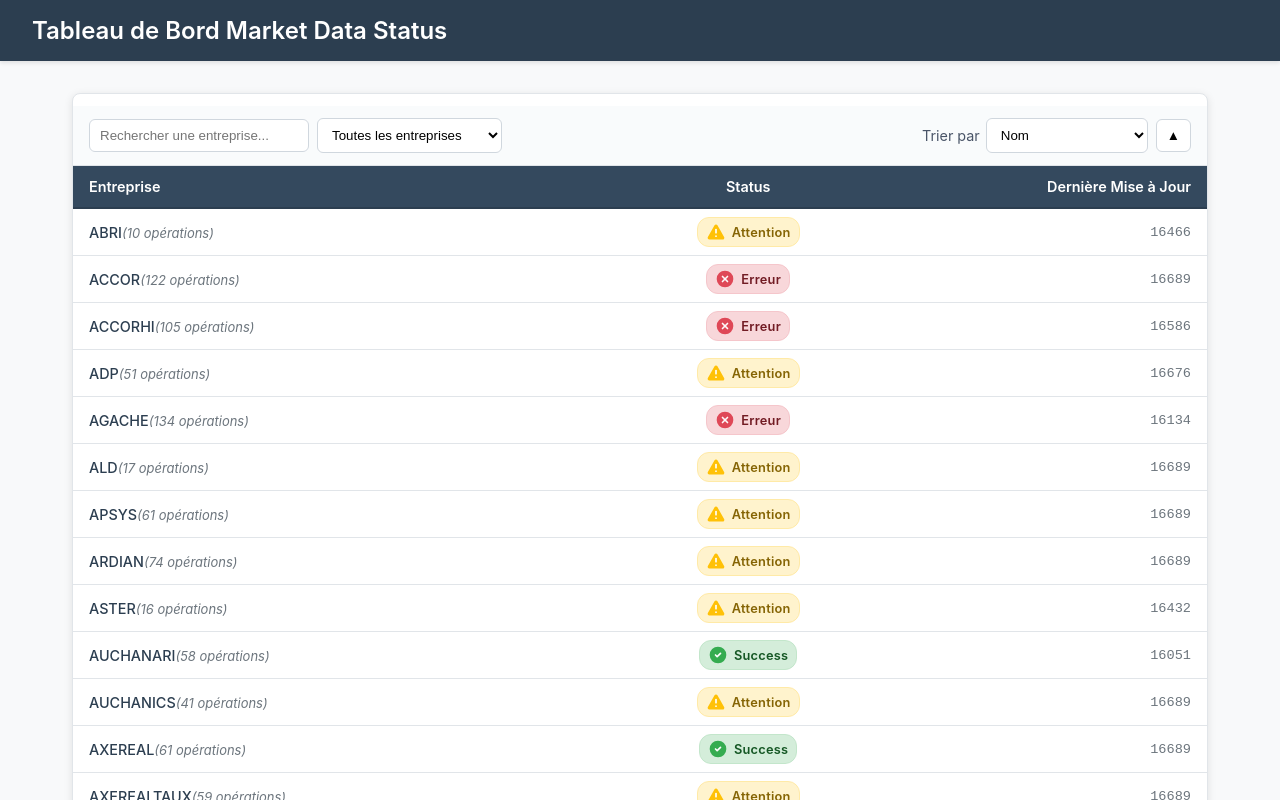
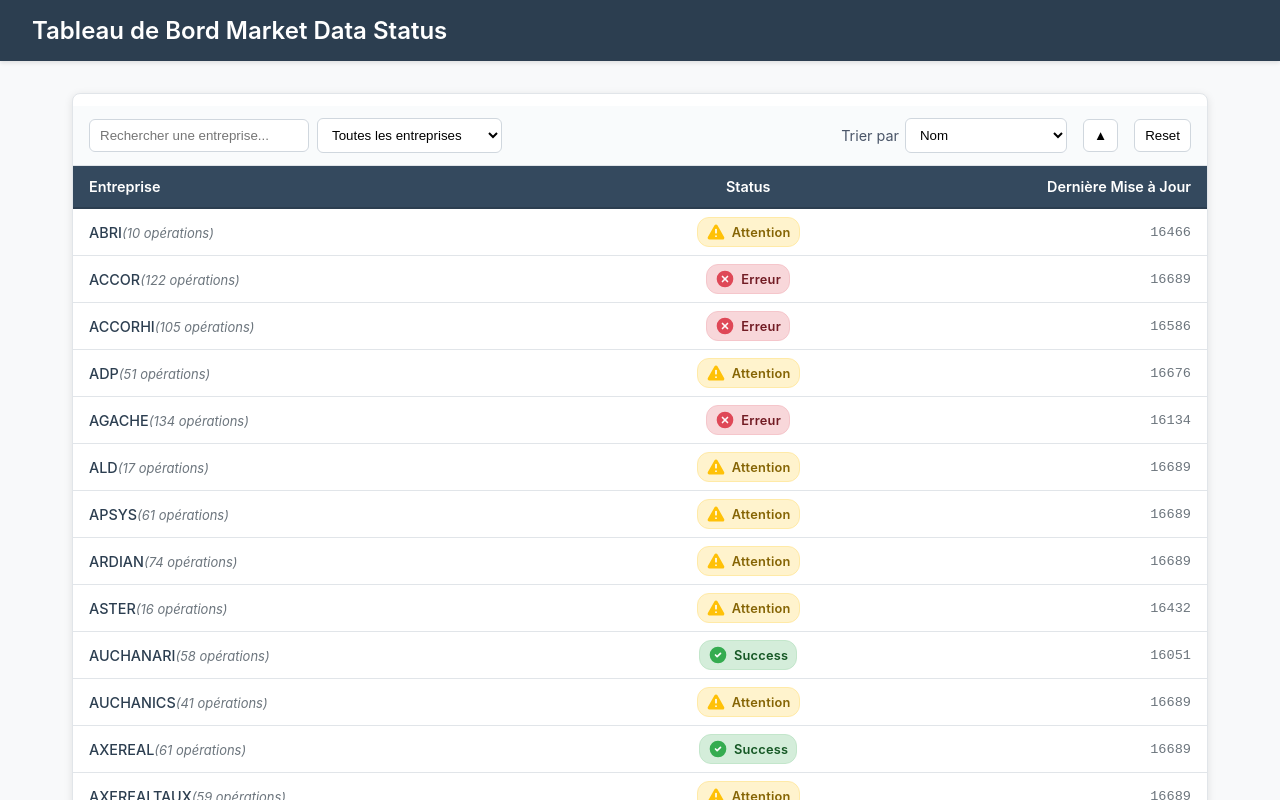
Before and after one commit to GabrielC0/meteo-status-dashboard, a Next.js app: page / in a window 1280 px wide. Shown: the top 800 px of the page. Built offline with nearby package versions, Linux system fonts and the light colour scheme.

Commit message:
[UPDATED] Added a reset filters button

```diff
--- a/src/features/weather-status/components/StatusTable.module.css
+++ b/src/features/weather-status/components/StatusTable.module.css
@@ -58,6 +58,10 @@
   border-radius: 6px;
   background: white;
   cursor: pointer;
+}
+
+.sortButton {
+  margin-left: 8px;
 }
 
 .statusTable {
--- a/src/features/weather-status/components/StatusTable.tsx
+++ b/src/features/weather-status/components/StatusTable.tsx
@@ -108,6 +108,20 @@
           >
             {sortDir === "asc" ? "▲" : "▼"}
           </button>
+          <button
+            type="button"
+            className={styles.sortButton}
+            onClick={() => {
+              setSearchValue("");
+              setSelectedCompany("ALL");
+              setSortKey("name");
+              setSortDir("asc");
+            }}
+            aria-label="Réinitialiser les filtres"
+            title="Réinitialiser les filtres"
+          >
+            Reset
+          </button>
         </div>
       </div>
       <table className={styles.statusTable}>
```
